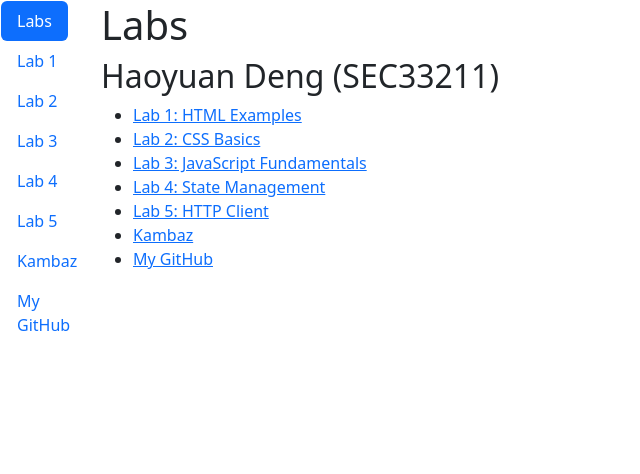
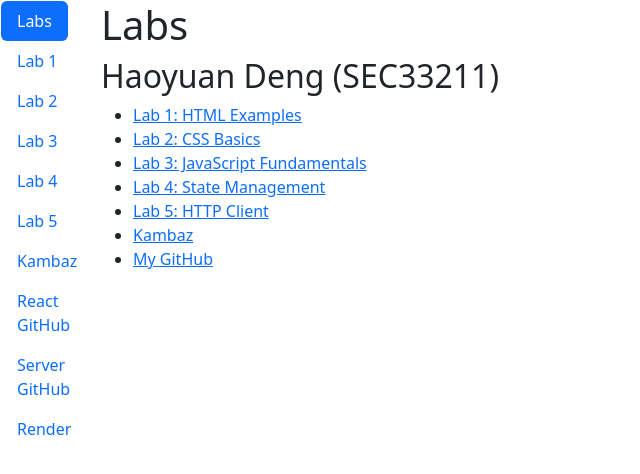
Before and after one commit to hydec5ive/kambaz-next-js, a Next.js app: page /labs in a window 1280 px wide. Shown: the top 474 px of the page, without its empty margins (0-640 px from the left). Built offline with nearby package versions, Linux system fonts and the light colour scheme.

Commit message:
Add Server GitHub link to TOC

```diff
--- a/app/labs/TOC.tsx
+++ b/app/labs/TOC.tsx
@@ -29,6 +29,12 @@
           Kambaz </NavLink> </NavItem>
       <NavItem>
         <NavLink id="wd-github" href="https://github.com/hydec5ive/kambaz-next-js">
-          My GitHub </NavLink> </NavItem>
+          React GitHub </NavLink> </NavItem>
+      <NavItem>
+        <NavLink id="wd-github-server" href="https://github.com/hydec5ive/kambaz-node-server-app">
+          Server GitHub </NavLink> </NavItem>
+      <NavItem>
+        <NavLink id="wd-render" href="https://kambaz-node-server-app-d8fe.onrender.com">
+          Render </NavLink> </NavItem>
     </Nav>
 );}
```
